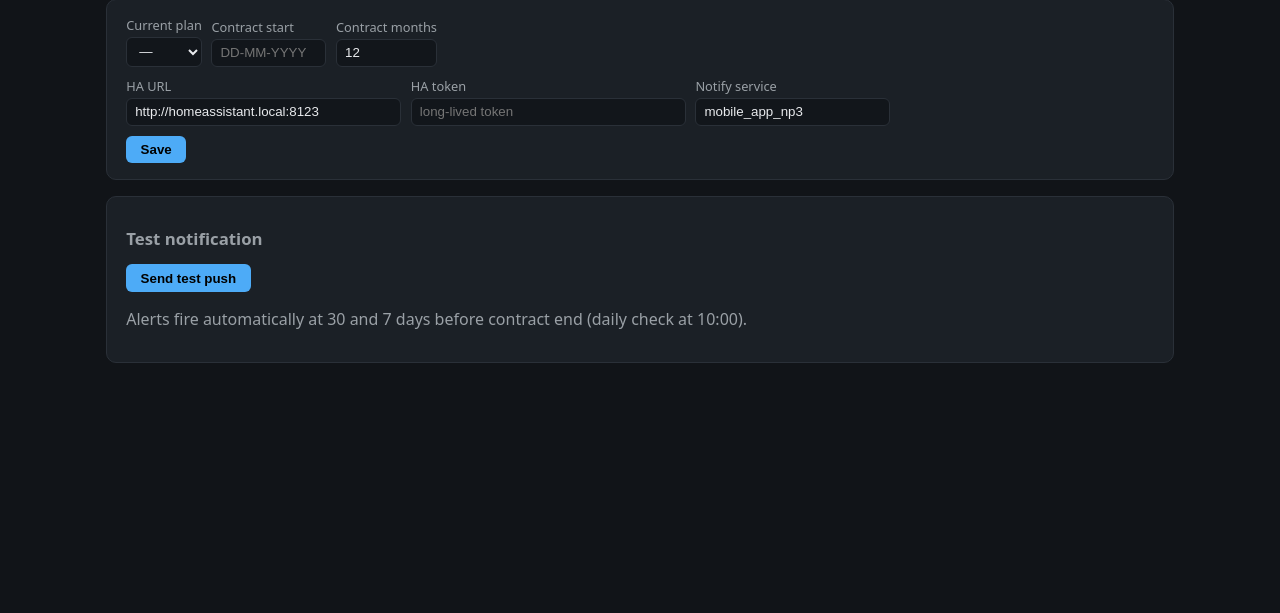
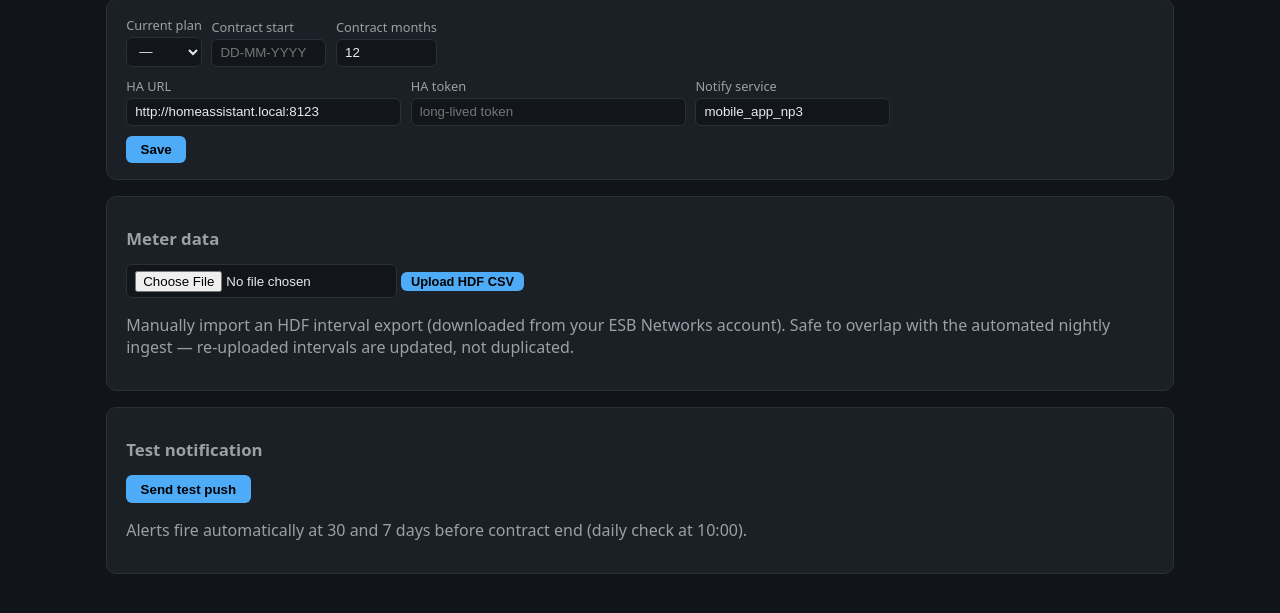
Before and after one commit to colfin22/tariff-optimiser, a FastAPI app: page /settings in a window 1280 px wide. Shown: the part 111-724 px from the top of the page. Run offline with FastAPI, Linux system fonts and the light colour scheme; data that the repository does not hold is empty.

Commit message:
Move manual HDF upload to Settings page
Dashboard keeps the prominent upload form in the no-data state only; the
day-to-day form now lives in a Meter data card on Settings, redirecting
back there after ingest.

```diff
--- a/app/main.py
+++ b/app/main.py
@@ -233,13 +233,13 @@ def usage(request: Request, days: int = 365):
 
 
 @app.get("/settings")
-def settings_page(request: Request):
+def settings_page(request: Request, uploaded: str = ""):
     c = conn()
     try:
         plans = c.execute("SELECT id,supplier,name FROM plans WHERE active=1 ORDER BY supplier,name").fetchall()
         s = {k: db.get_setting(c, k) for k in
              ("current_plan_id", "contract_start", "contract_months", "ha_url", "ha_token", "notify_service")}
-        return templates.TemplateResponse(request, "settings.html", {"plans": plans, "s": s})
+        return templates.TemplateResponse(request, "settings.html", {"plans": plans, "s": s, "uploaded": uploaded})
     finally:
         c.close()
 
@@ -260,7 +260,7 @@ def settings_save(current_plan_id: str = Form(""), contract_start: str = Form(""
 
 
 @app.post("/upload")
-def upload_hdf(file: UploadFile = File(...)):
+def upload_hdf(file: UploadFile = File(...), next: str = Form("/")):
     dest = os.path.join(os.path.dirname(db.DB_PATH), "uploaded_hdf.csv")
     with open(dest, "wb") as out:
         shutil.copyfileobj(file.file, out)
@@ -272,7 +272,8 @@ def upload_hdf(file: UploadFile = File(...)):
         msg = f"upload failed — not a valid ESBN HDF CSV? ({e})"
     finally:
         c.close()
-    return RedirectResponse(f"/?uploaded={quote(msg)}", status_code=303)
+    dest_page = next if next in ("/", "/settings") else "/"
+    return RedirectResponse(f"{dest_page}?uploaded={quote(msg)}", status_code=303)
 
 
 @app.post("/api/ingest")
--- a/app/templates/dashboard.html
+++ b/app/templates/dashboard.html
@@ -67,11 +67,5 @@ ESB Networks portal under "My energy consumption"), or run the automated ingest
 </div>
 <p class="dim">Based on {{ n_readings }} half-hour readings; latest meter data {{ last_reading }} (ESB uploads lag 3&ndash;4 days &mdash; normal).
 Window: <a href="/?days=90">90d</a> &middot; <a href="/?days=180">180d</a> &middot; <a href="/?days=365">365d</a></p>
-<details><summary class="dim">manually upload an HDF CSV</summary>
-<form method="post" action="/upload" enctype="multipart/form-data" style="margin-top:.6em">
-  <input type="file" name="file" accept=".csv" required>
-  <button class="small">Upload HDF CSV</button>
-</form>
-</details>
 {% endif %}
 {% endblock %}
--- a/app/templates/settings.html
+++ b/app/templates/settings.html
@@ -22,6 +22,18 @@
 </form>
 </div>
 <div class="card">
+  <h2>Meter data</h2>
+  {% if uploaded %}<p class="dim">Upload: {{ uploaded }}.</p>{% endif %}
+  <form method="post" action="/upload" enctype="multipart/form-data">
+    <input type="hidden" name="next" value="/settings">
+    <input type="file" name="file" accept=".csv" required>
+    <button class="small">Upload HDF CSV</button>
+  </form>
+  <p class="dim">Manually import an HDF interval export (downloaded from your ESB Networks
+  account). Safe to overlap with the automated nightly ingest &mdash; re-uploaded intervals
+  are updated, not duplicated.</p>
+</div>
+<div class="card">
   <h2>Test notification</h2>
   <form method="post" action="/api/notify/test"><button>Send test push</button></form>
   <p class="dim">Alerts fire automatically at 30 and 7 days before contract end (daily check at 10:00).</p>
```
